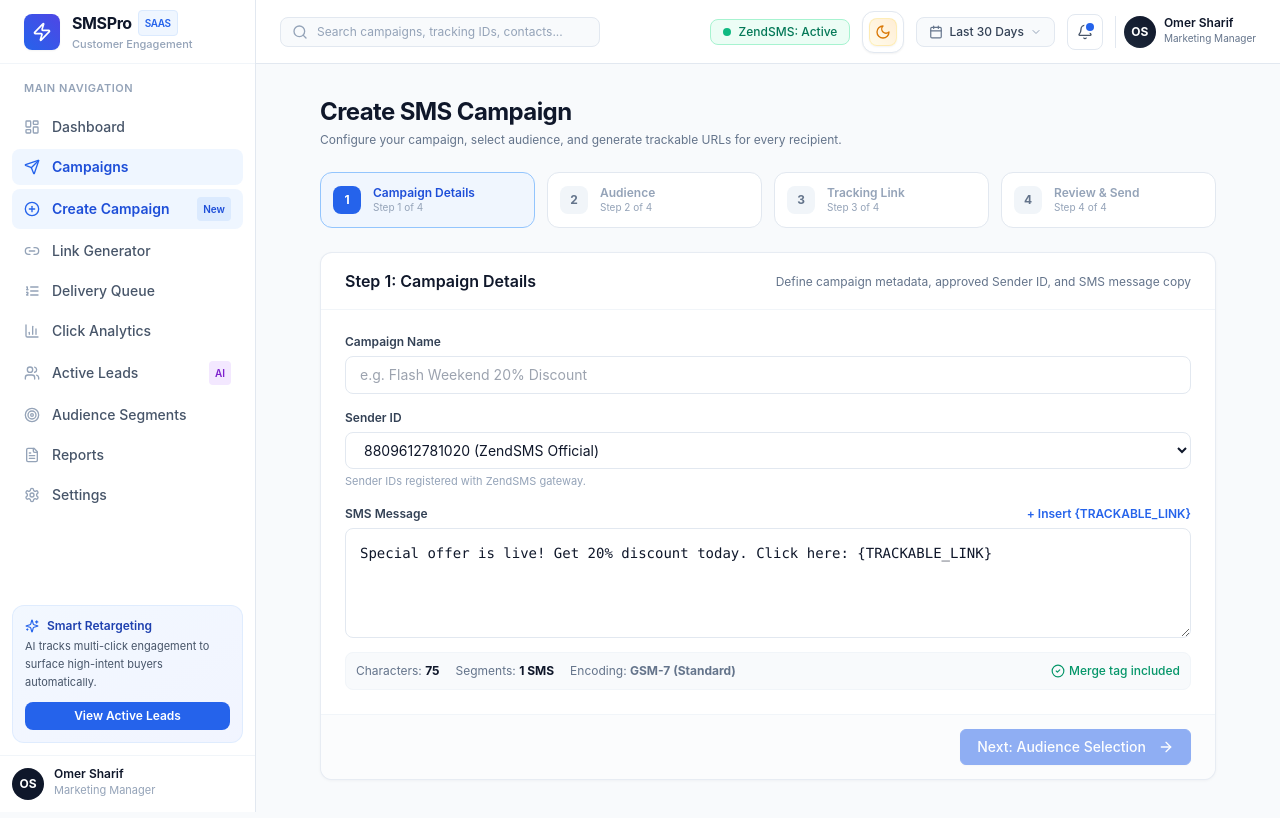
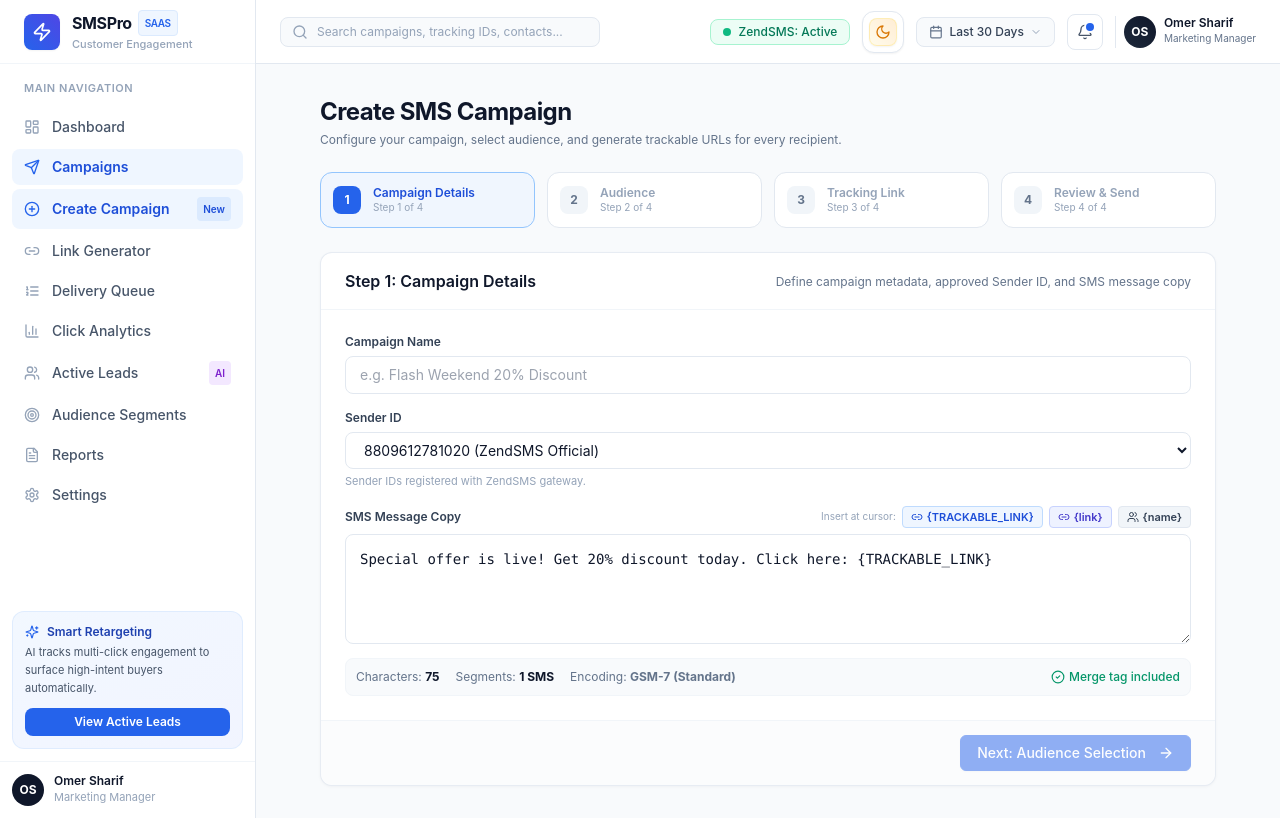
Before and after one commit to EasinArafatDeveloper/sms-campain, a Next.js app: page /campaigns/new in a window 1280 px wide. Built offline with nearby package versions, Linux system fonts and the light colour scheme.

Commit message:
feat(campaigns): allow inserting link merge tags at exact cursor position and support {link} short tag anywhere in sentence

```diff
--- a/src/app/campaigns/new/page.tsx
+++ b/src/app/campaigns/new/page.tsx
@@ -65,6 +65,9 @@ function CreateCampaignForm() {
   const [urlPrefix, setUrlPrefix] = useState("eid");
   const [linkStyle, setLinkStyle] = useState<"hyphen" | "slash" | "direct">("hyphen");
 
+  // Message & Ref State
+  const messageTextareaRef = useRef<HTMLTextAreaElement>(null);
+
   // File Upload State
   const fileInputRef = useRef<HTMLInputElement>(null);
   const [uploadedFile, setUploadedFile] = useState<File | null>(null);
@@ -83,6 +86,34 @@ function CreateCampaignForm() {
   const [copiedNotification, setCopiedNotification] = useState(false);
 
   const smsStats = calculateSmsSegments(message);
+
+  const handleInsertMergeTag = (tag: string = "{TRACKABLE_LINK}") => {
+    const textarea = messageTextareaRef.current;
+    if (!textarea) {
+      setMessage((prev) => `${prev} ${tag}`);
+      return;
+    }
+
+    const start = textarea.selectionStart ?? message.length;
+    const end = textarea.selectionEnd ?? message.length;
+    const before = message.substring(0, start);
+    const after = message.substring(end);
+
+    // Ensure sensible spacing before and after the tag
+    const needsSpaceBefore = before.length > 0 && !before.endsWith(" ") && !before.endsWith("\n");
+    const needsSpaceAfter = after.length > 0 && !after.startsWith(" ") && !after.startsWith("\n");
+    const insertion = `${needsSpaceBefore ? " " : ""}${tag}${needsSpaceAfter ? " " : ""}`;
+
+    const newMessage = before + insertion + after;
+    setMessage(newMessage);
+
+    // Restore cursor position right after the inserted tag
+    setTimeout(() => {
+      textarea.focus();
+      const newPos = start + insertion.length;
+      textarea.setSelectionRange(newPos, newPos);
+    }, 50);
+  };
 
   const parseContactText = (text: string, filename: string = "contacts.csv") => {
     setUploadError(null);
@@ -371,7 +402,8 @@ function CreateCampaignForm() {
   }, [linkStyle, activePrefix, sampleTrackingId]);
 
   const sampleTrackingUrl = `${origin}/${samplePath}`;
-  const sampleMessage = message.replace(/\{TRACKABLE_LINK\}/gi, sampleTrackingUrl);
+  const sampleMessage = message.replace(/\{(?:TRACKABLE_LINK|link|url|track_link|tracking_link)\}/gi, sampleTrackingUrl);
+  const hasLinkTag = /\{(?:TRACKABLE_LINK|link|url|track_link|tracking_link)\}/i.test(message);
 
   return (
     <AppLayout>
@@ -468,26 +500,44 @@ function CreateCampaignForm() {
               </div>
 
               <div>
-                <div className="flex items-center justify-between mb-1.5">
-                  <label className="block text-xs font-semibold text-slate-700">SMS Message</label>
-                  <button
-                    type="button"
-                    onClick={() => setMessage((prev) => `${prev} {TRACKABLE_LINK}`)}
-                    className="text-xs text-blue-600 font-semibold hover:underline flex items-center gap-1"
-                  >
-                    + Insert &#123;TRACKABLE_LINK&#125;
-                  </button>
+                <div className="flex items-center justify-between mb-1.5 flex-wrap gap-1.5">
+                  <label className="block text-xs font-semibold text-slate-700">SMS Message Copy</label>
+                  <div className="flex items-center gap-1.5">
+                    <span className="text-[10px] text-slate-400 hidden sm:inline">Insert at cursor:</span>
+                    <button
+                      type="button"
+                      onClick={() => handleInsertMergeTag("{TRACKABLE_LINK}")}
+                      className="text-[11px] bg-blue-50 text-blue-700 hover:bg-blue-100 font-semibold px-2 py-0.5 rounded border border-blue-200 flex items-center gap-1 transition-all cursor-pointer shadow-2xs"
+                    >
+                      <Link2 className="w-3 h-3" /> &#123;TRACKABLE_LINK&#125;
+                    </button>
+                    <button
+                      type="button"
+                      onClick={() => handleInsertMergeTag("{link}")}
+                      className="text-[11px] bg-indigo-50 text-indigo-700 hover:bg-indigo-100 font-semibold px-2 py-0.5 rounded border border-indigo-200 flex items-center gap-1 transition-all cursor-pointer shadow-2xs"
+                    >
+                      <Link2 className="w-3 h-3" /> &#123;link&#125;
+                    </button>
+                    <button
+                      type="button"
+                      onClick={() => handleInsertMergeTag("{name}")}
+                      className="text-[11px] bg-slate-100 text-slate-700 hover:bg-slate-200 font-semibold px-2 py-0.5 rounded border border-slate-200 flex items-center gap-1 transition-all cursor-pointer shadow-2xs"
+                    >
+                      <Users className="w-3 h-3" /> &#123;name&#125;
+                    </button>
+                  </div>
                 </div>
                 <textarea
+                  ref={messageTextareaRef}
                   rows={4}
                   value={message}
                   onChange={(e) => setMessage(e.target.value)}
                   className="w-full p-3.5 text-sm border border-slate-200 rounded-lg focus:outline-none focus:ring-2 focus:ring-blue-500 font-mono"
-                  placeholder="Type message here... Include {TRACKABLE_LINK}"
+                  placeholder="Type message here... e.g. 2026 new offer unlock {link} end date offer 12 march"
                 />
 
                 {/* SMS Segmentation Bar */}
-                <div className="mt-2 flex items-center justify-between text-xs text-slate-500 bg-slate-50 p-2.5 rounded-lg border border-slate-100">
+                <div className="mt-2 flex items-center justify-between text-xs text-slate-500 bg-slate-50 p-2.5 rounded-lg border border-slate-100 flex-wrap gap-2">
                   <div className="flex items-center gap-4">
                     <span>
                       Characters: <strong className="text-slate-900">{smsStats.characters}</strong>
@@ -499,20 +549,20 @@ function CreateCampaignForm() {
                       Encoding: <strong>{smsStats.isUnicode ? "Unicode" : "GSM-7 (Standard)"}</strong>
                     </span>
                   </div>
-                  {message.includes("{TRACKABLE_LINK}") ? (
+                  {hasLinkTag ? (
                     <span className="text-emerald-600 font-medium flex items-center gap-1">
                       <CheckCircle2 className="w-3.5 h-3.5" /> Merge tag included
                     </span>
                   ) : (
                     <span className="text-amber-600 font-medium flex items-center gap-1">
-                      <AlertCircle className="w-3.5 h-3.5" /> Missing &#123;TRACKABLE_LINK&#125;
+                      <AlertCircle className="w-3.5 h-3.5" /> Missing link merge tag &#123;link&#125; or &#123;TRACKABLE_LINK&#125;
                     </span>
                   )}
                 </div>
               </div>
             </CardContent>
             <CardFooter className="justify-end">
-              <Button onClick={() => setStep(2)} disabled={!name || !message.includes("{TRACKABLE_LINK}")}>
+              <Button onClick={() => setStep(2)} disabled={!name || !hasLinkTag}>
                 Next: Audience Selection <ArrowRight className="w-4 h-4 ml-1" />
               </Button>
             </CardFooter>
--- a/src/lib/services/campaign.service.ts
+++ b/src/lib/services/campaign.service.ts
@@ -183,8 +183,8 @@ export class CampaignService {
           clickCount: 0,
         });
 
-        // Replace merge tag {TRACKABLE_LINK}
-        const personalizedMessage = data.message.replace(/\{TRACKABLE_LINK\}/gi, uniqueUrl);
+        // Replace merge tag {TRACKABLE_LINK} or {link} or {url} anywhere in the message
+        const personalizedMessage = data.message.replace(/\{(?:TRACKABLE_LINK|link|url|track_link|tracking_link)\}/gi, uniqueUrl);
 
         campaignRecipientsToInsert.push({
           organizationId: orgObjId,
--- a/src/lib/validations/index.ts
+++ b/src/lib/validations/index.ts
@@ -12,11 +12,13 @@ export const RegisterSchema = z.object({
   organizationName: z.string().min(2, "Organization name must be at least 2 characters"),
 });
 
+export const LINK_MERGE_TAG_REGEX = /\{(?:TRACKABLE_LINK|link|url|track_link|tracking_link)\}/i;
+
 export const CreateCampaignSchema = z.object({
   name: z.string().min(2, "Campaign name is required"),
   senderId: z.string().min(2, "Sender ID is required"),
-  message: z.string().min(1, "Message cannot be empty").refine((val) => val.includes("{TRACKABLE_LINK}"), {
-    message: "Message must contain the {TRACKABLE_LINK} merge tag",
+  message: z.string().min(1, "Message cannot be empty").refine((val) => LINK_MERGE_TAG_REGEX.test(val), {
+    message: "Message must contain a trackable link merge tag (e.g. {TRACKABLE_LINK} or {link})",
   }),
   audienceType: z.enum(["upload", "manual", "paste", "existing", "crm", "segment", "retargeting"]),
   audienceId: z.string().optional(),
```
